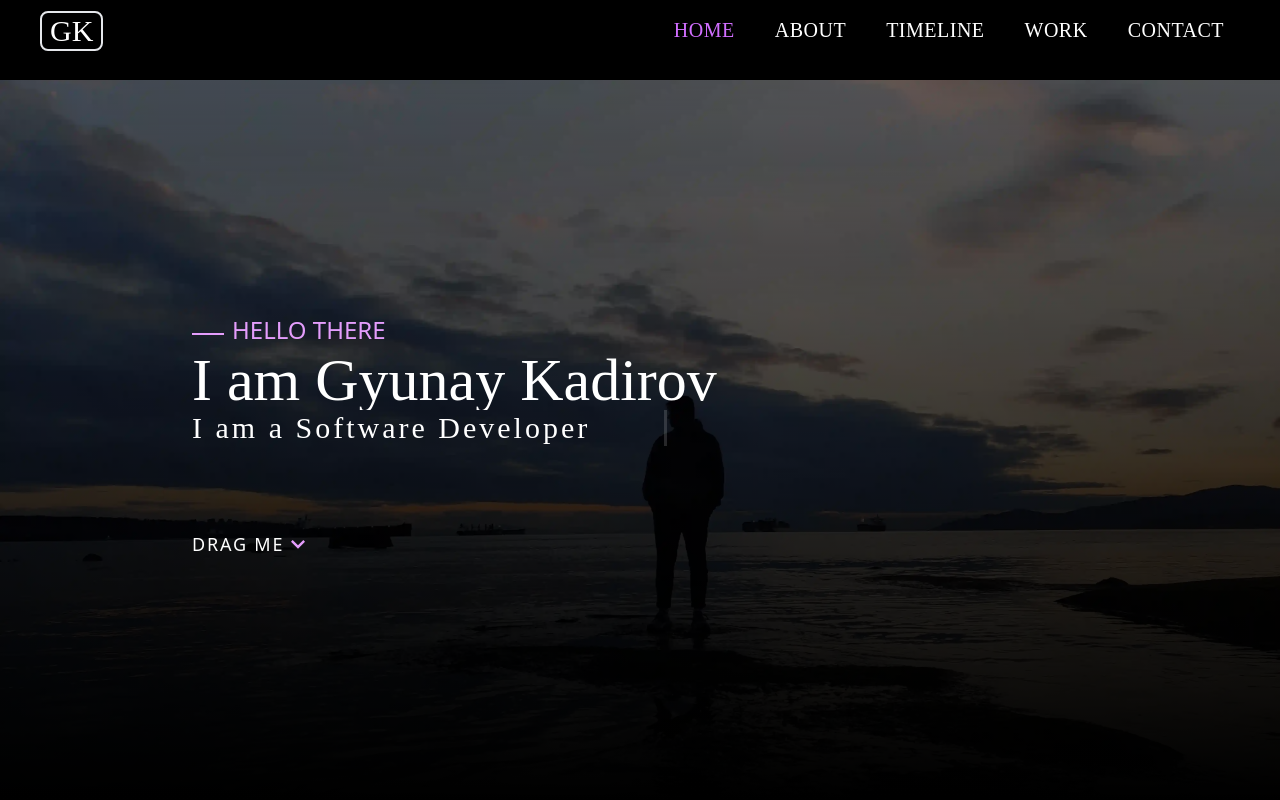
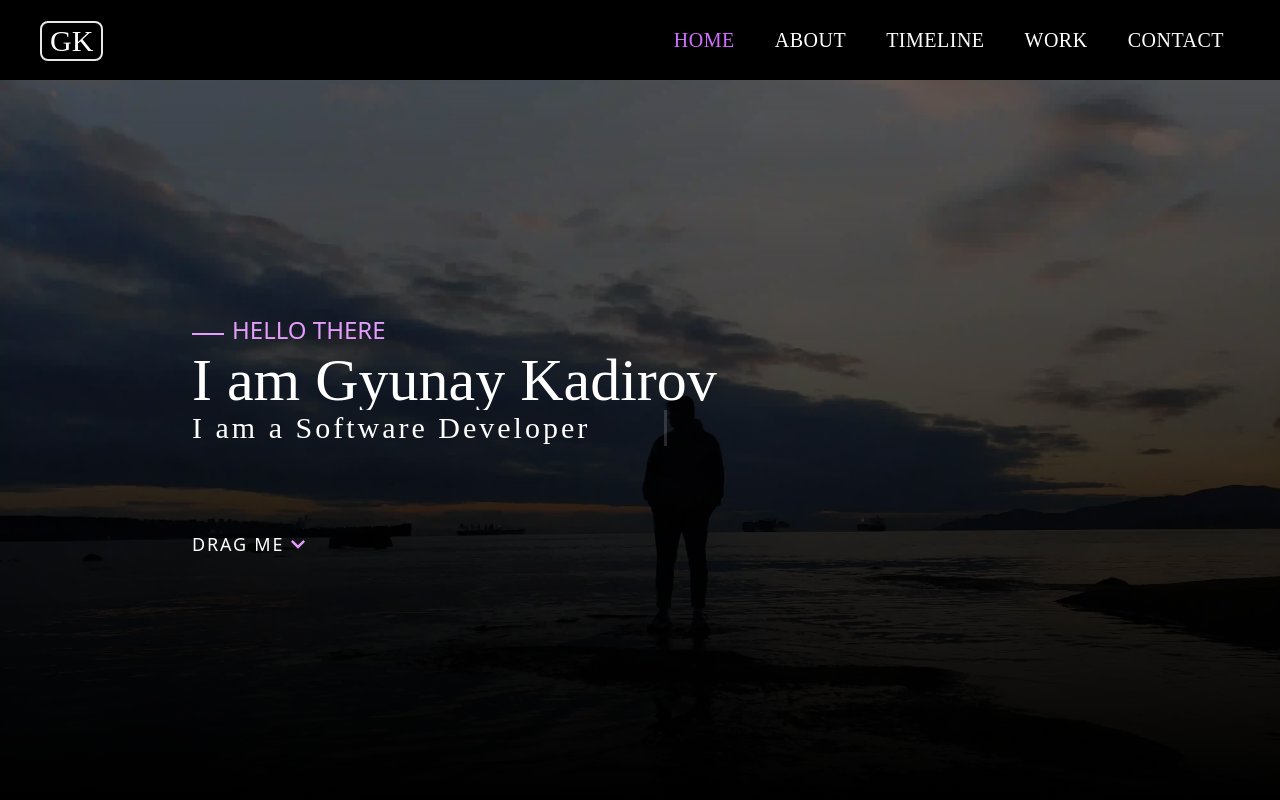
Before and after one commit to gyunayK/Portfolio, a React (Vite) app in the folder my-Portfolio/: page / in a window 1280 px wide. Shown: the top 800 px of the page. Built offline with nearby package versions, Linux system fonts and the light colour scheme; a web font is replaced by a local one.

Commit message:
feat: :art: centered nav items vertically

```diff
--- a/my-Portfolio/src/sections/navbar/Navbar.jsx
+++ b/my-Portfolio/src/sections/navbar/Navbar.jsx
@@ -66,10 +66,10 @@ function Navbar() {
 
       <div
         className={`bg-black w-full transition-all duration-200 ease-in-out ${
-          isScrolled ? 'h-[80px]' : 'h-0'
+          isScrolled ? 'h-20' : 'h-0'
         } md:fixed hidden md:block relative z-50`}
       >
-        <div className="max-w-[2000px] mx-auto flex justify-between items-center px-10 ">
+        <div className="max-w-[2000px] mx-auto flex justify-between items-center pt-2.5 px-10 ">
           <h2
             className={`hidden md:block text-3xl border-2 text-white rounded-lg px-2 `}
           >
```
